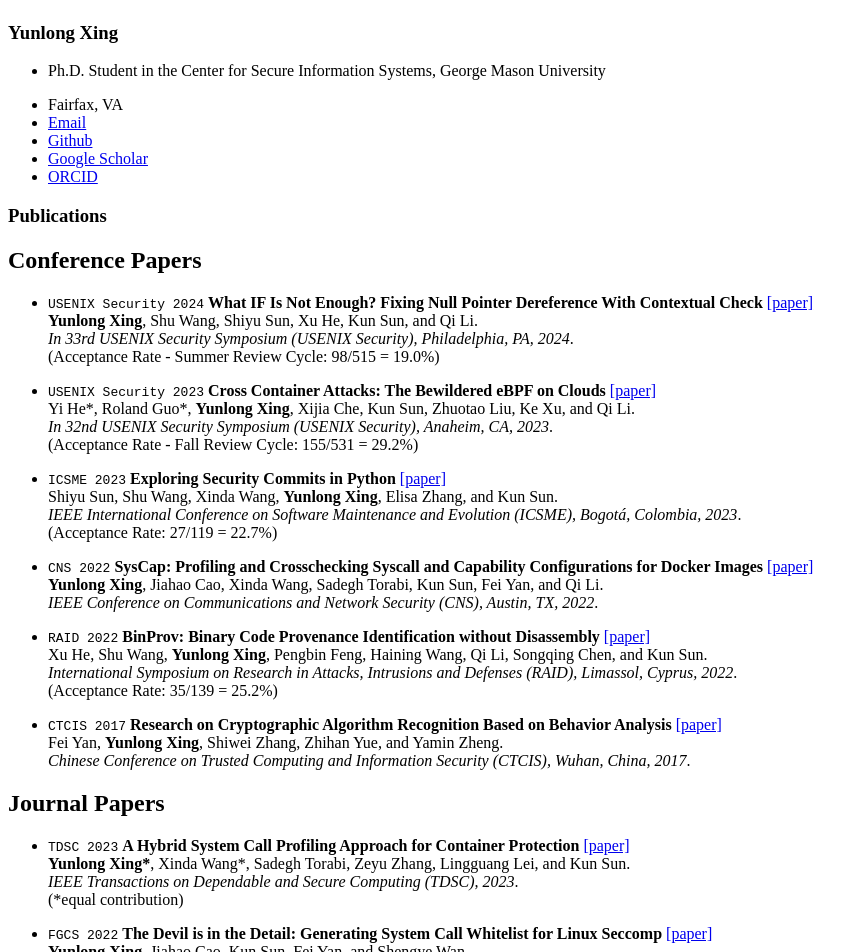
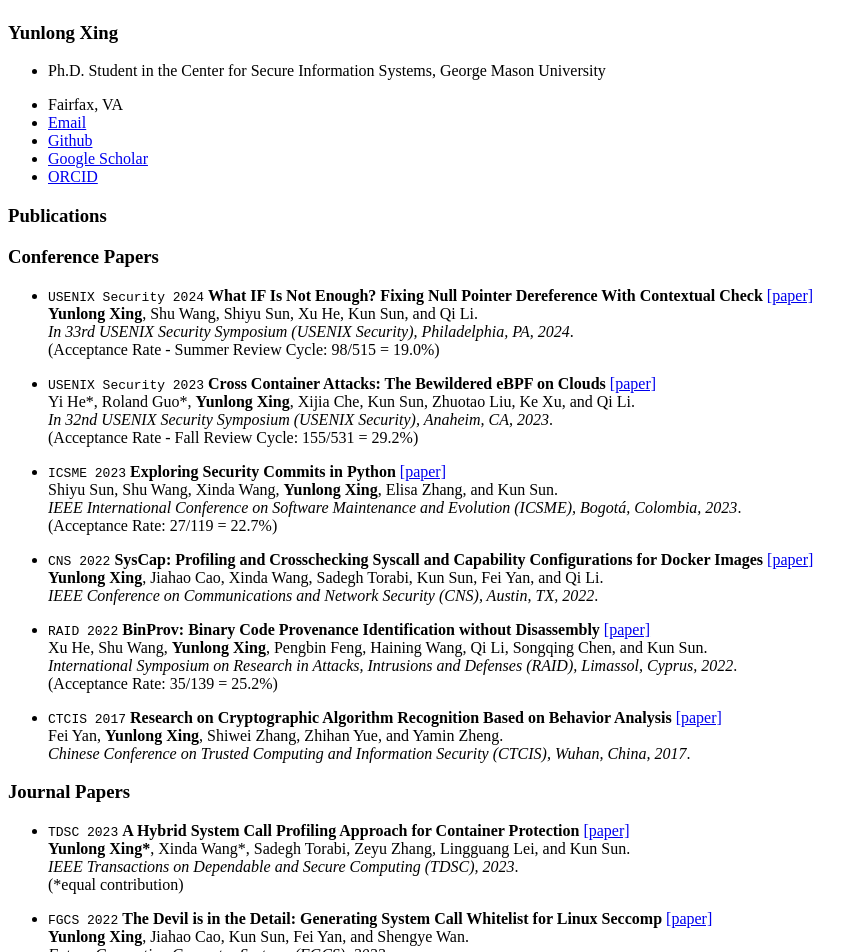
Before and after one commit to YunlongXing/yunlongxing.github.io, a Jekyll site: the page built from _pages/includes/pub.md, in a window 1280 px wide. Shown: the part 467-1419 px from the top of the page, without its empty margins (0-868 px from the left). Built offline with Jekyll 4.4.1, drawn with Linux system fonts in a browser that asks for light colours; our own code applies the rules of GitHub Pages for plain Markdown files; grey boxes are pictures that could not be loaded.

Commit message:
Update pub.md

```diff
--- a/_pages/includes/pub.md
+++ b/_pages/includes/pub.md
@@ -1,5 +1,5 @@
 # Publications
-## Conference Papers
+### Conference Papers
 - ``USENIX Security 2024`` **What IF Is Not Enough? Fixing Null Pointer Dereference With Contextual Check** [\[paper\]](/publications/security24_CONCH.pdf)<br>
 **Yunlong Xing**, Shu Wang, Shiyu Sun, Xu He, Kun Sun, and Qi Li.<br>
 *In 33rd USENIX Security Symposium (USENIX Security), Philadelphia, PA, 2024*.<br>
@@ -28,7 +28,7 @@ Xu He, Shu Wang, **Yunlong Xing**, Pengbin Feng, Haining Wang, Qi Li, Songqing C
 Fei Yan, **Yunlong Xing**, Shiwei Zhang, Zhihan Yue, and Yamin Zheng.<br>
 *Chinese Conference on Trusted Computing and Information Security (CTCIS), Wuhan, China, 2017*.
 
-## Journal Papers
+### Journal Papers
 - ``TDSC 2023`` **A Hybrid System Call Profiling Approach for Container Protection** [\[paper\]](https://ieeexplore.ieee.org/document/10105304)<br>
 **Yunlong Xing\***, Xinda Wang\*, Sadegh Torabi, Zeyu Zhang, Lingguang Lei, and Kun Sun.<br>
 *IEEE Transactions on Dependable and Secure Computing (TDSC), 2023*.<br>
@@ -42,7 +42,7 @@ Fei Yan, **Yunlong Xing**, Shiwei Zhang, Zhihan Yue, and Yamin Zheng.<br>
 **Yunlong Xing**, Fei Yan, Yanxiao Liu, and Liqiang Zhang.<br>
 *Journal of Wuhan Univerisity (Natural Science Edition), 2021 (in Chinese)*.
 
-## Posters
+### Posters
 - ``TAPIA 2024`` **DISPATCH: Entangled Security Patch Unravelment in Open-Source Software** <br>
 Shiyu Sun, **Yunlong Xing**, Xinda Wang, and Kun Sun. <br>
 *CMD-IT/ACM Richard Tapia Conference, San Diego, CA, 2024*.
```
